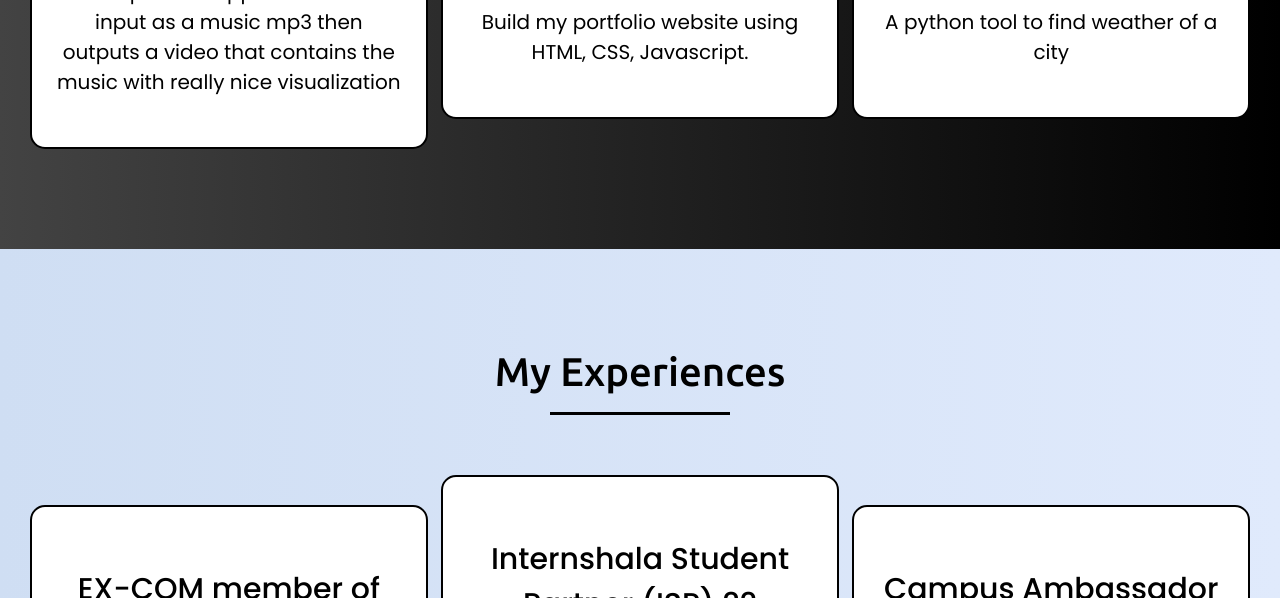
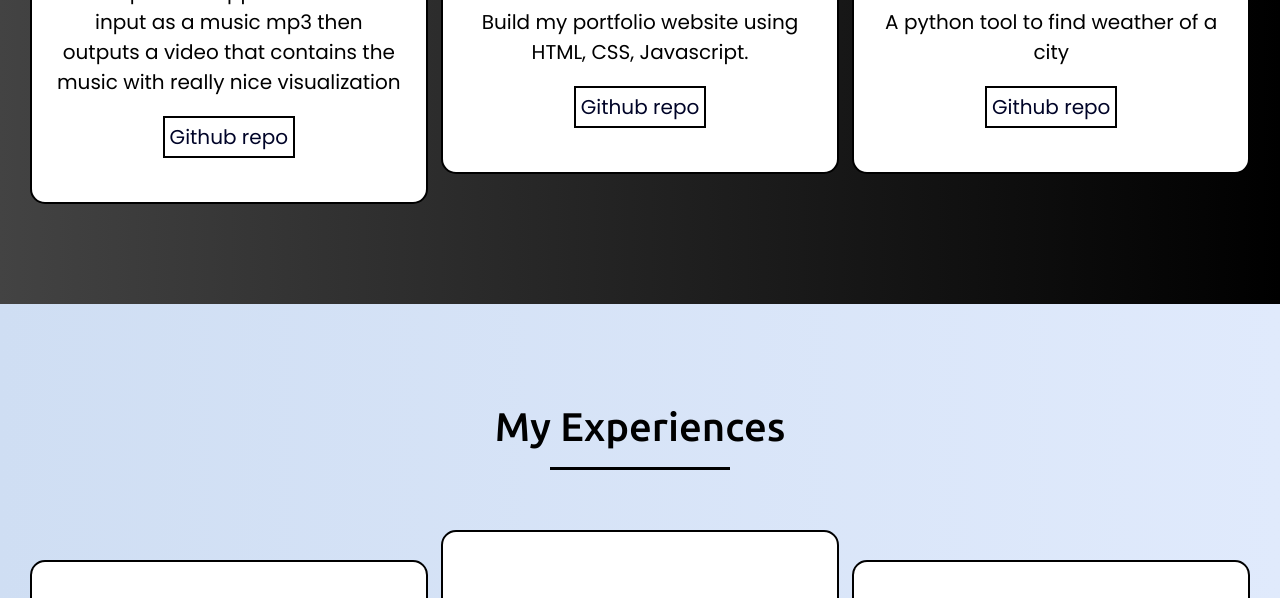
Before and after one commit to Poornima-J/my_portfolio_website, a plain HTML site: page index.html in a window 1280 px wide. Shown: the part 3242-3840 px from the top of the page. Drawn offline with nearby package versions, Linux system fonts and the light colour scheme.

Commit message:
Made some changes in project section

```diff
--- a/index.html
+++ b/index.html
@@ -138,19 +138,22 @@
                 <div class="card">
                     <div class="box">
                         <div class="text">Acoustic</div>
-                        <p>A simple web app that takes in input as a music mp3 then outputs a video that contains the music with really nice visualization </p>
+                        <p>A simple web app that takes in input as a music mp3 then outputs a video that contains the music with really nice visualization </p><br>
+                        <p><a href="https://github.com/Poornima-J/Acoustic" target="_blank" style="border: 2px solid black; color: #000428; padding: 5px;">Github repo</a></p>
                     </div>
                 </div>
                 <div class="card">
                     <div class="box">
                         <div class="text">My portfolio website</div>
-                        <p>Build my portfolio website using HTML, CSS, Javascript.</p>
+                        <p>Build my portfolio website using HTML, CSS, Javascript.</p><br>
+                        <p><a href="https://github.com/Poornima-J/my_portfolio_website" target="_blank" style="border: 2px solid black; color: #000428; padding: 5px;">Github repo</a></p>
                     </div>
                 </div>
                 <div class="card">
                     <div class="box">
                         <div class="text">Weather tool</div>
-                        <p>A python tool to find weather of a city</p>
+                        <p>A python tool to find weather of a city</p><br>
+                        <p><a href="https://github.com/Poornima-J/Weather_tool" target="_blank" style="border: 2px solid black; color: #000428; padding: 5px;">Github repo</a></p>
                     </div>
                 </div>
             </div>
--- a/style.css
+++ b/style.css
@@ -458,7 +458,7 @@ h5{
 }
 .contact .contact-content .row i{
     font-size: 25px;
-    color:crimson;
+    color: rgb(101, 132, 235);
 }
 .contact .contact-content .info .head{
     font-weight: 500;
@@ -589,6 +589,9 @@ footer span a:hover{
         margin-bottom: 35px;
         font-size: 10px;
     }
+    .contact .contact-content .links li a {
+        font-size: 30px;
+    }
 }
 
 @media (max-width: 690px) {
```
